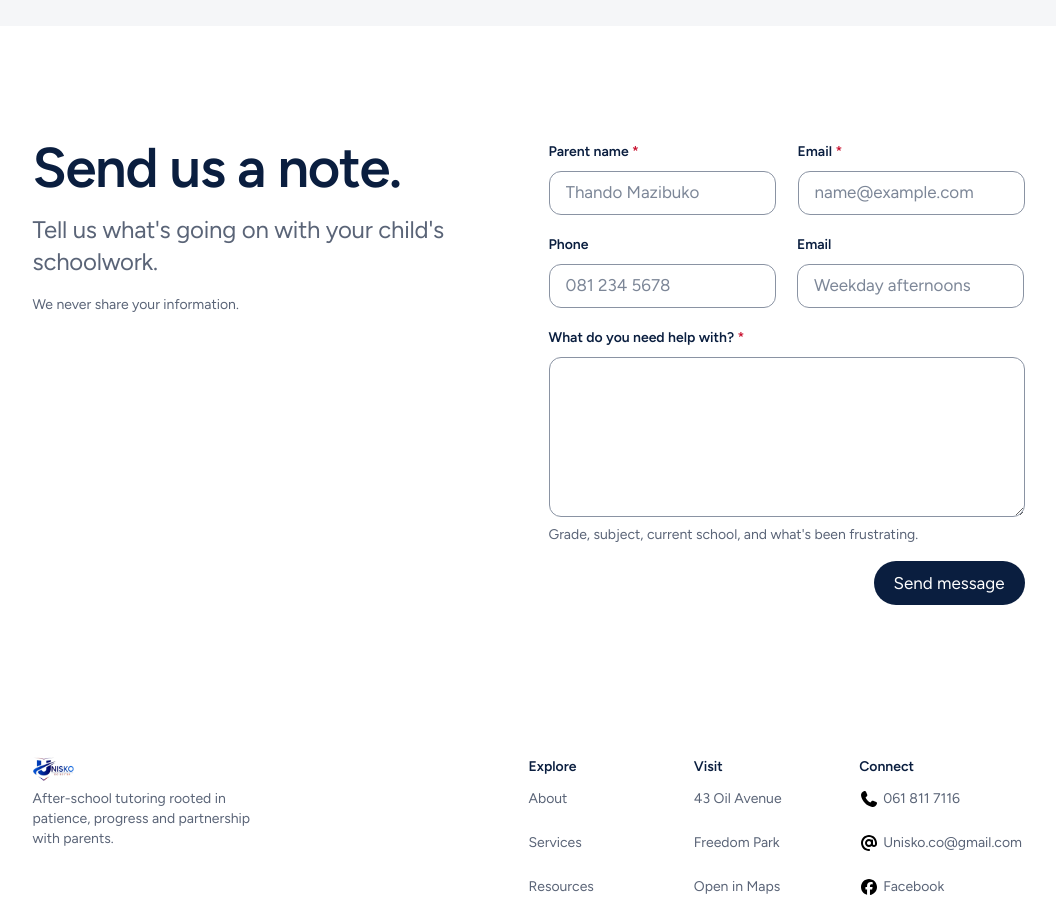
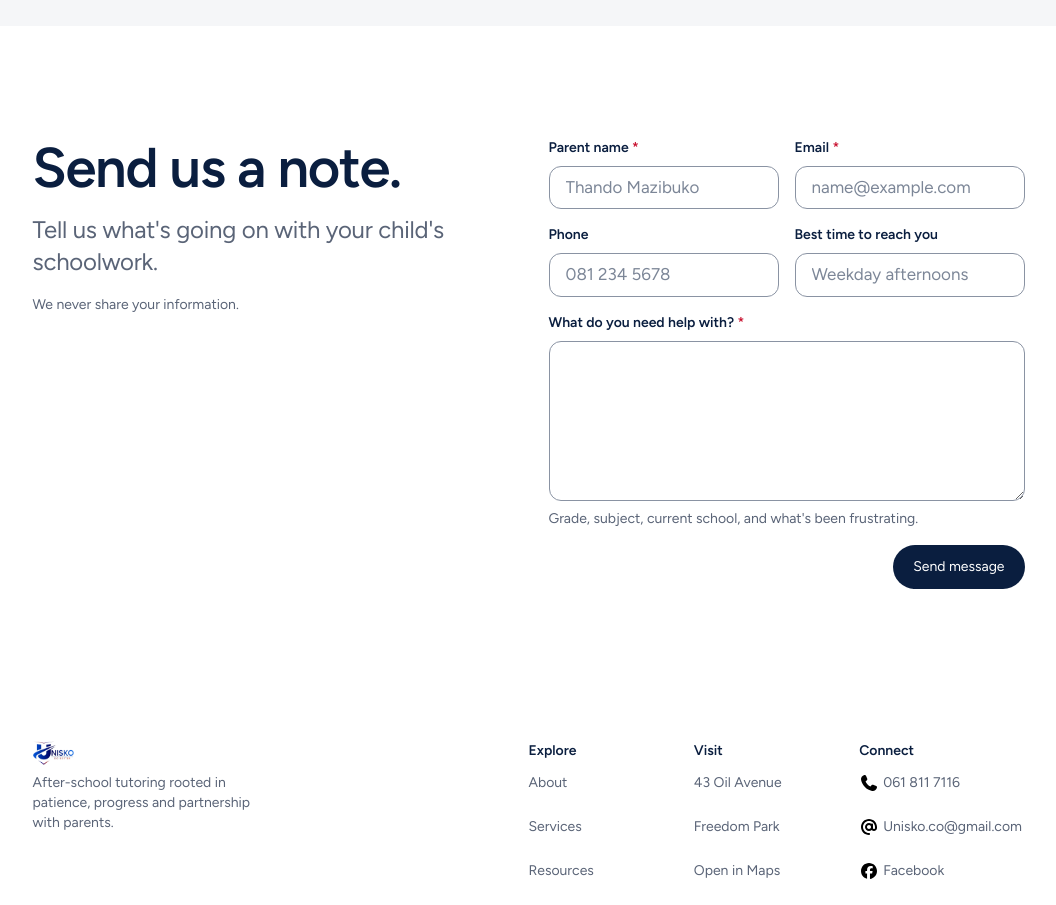
Before and after one commit to chillz-the-first/unisko, a React (Vite) app: page /contact in a window 1280 px wide. Shown: the part 1980-2885 px from the top of the page, without its empty margins (104-1160 px from the left). Built offline with nearby package versions, Linux system fonts and the light colour scheme.

Commit message:
Added success screen, fixed form bugs, and Button accepts different types

```diff
--- a/src/components/Button.jsx
+++ b/src/components/Button.jsx
@@ -7,7 +7,7 @@ const styles = {
     ink: "bg-navy hover:bg-body text-white",
 };
 
-const Button = ({variant = "filled", to, href, external = false, children, disabled = false ,onClick}) => {
+const Button = ({variant = "filled", to, href, external = false, children, disabled = false ,onClick, type = "button"}) => {
     const base = `inline-flex items-center justify-center min-h-[44px] px-5 rounded-full ${styles[variant]}
         disabled:opacity-50 disabled:cursor-not-allowed`;
 
@@ -25,7 +25,7 @@ const Button = ({variant = "filled", to, href, external = false, children, disab
     }
 
     return (
-        <button type="button" className={base} onClick={onClick} disabled={disabled}>{children}</button>
+        <button type={type} className={base} onClick={onClick} disabled={disabled}>{children}</button>
     );
 };
 
--- a/src/components/ContactForm.jsx
+++ b/src/components/ContactForm.jsx
@@ -1,57 +1,66 @@
-import {useRef, useState} from "react";
+import {useEffect, useRef, useState} from "react";
 import Button from "./Button.jsx";
+
+const fieldClass =
+    "block w-full rounded-xl border border-field-border px-4 py-2 text-body placeholder:text-body/60";
+const labelClass = "block text-navy text-sm font-semibold";
 
 const ContactForm = () => {
     const [form, setForm] = useState({
         name: "", email: "", phone: "", available: "", query: "",
     });
-
-    const [errors, setErrors] = useState({
-        name: "", email: "", query: "",
-    });
-
+    const [errors, setErrors] = useState({});
     const [status, setStatus] = useState("idle");
 
     const nameRef = useRef(null);
     const emailRef = useRef(null);
     const queryRef = useRef(null);
+    const successRef = useRef(null);
 
     function handleChange (e) {
-        setForm({
-            ...form,
-            [e.target.name]: e.target.value,
-        });
+        const {name, value} = e.target;
+        setForm((prev) => ({ ...prev, [name]: value }));
+        setErrors((prev) => ({ ...prev, [name]: "" }));
     }
+
+    function reset() {
+        setForm({name: "", email: "", phone: "", available: "", query: ""});
+        setErrors({});
+        setStatus("idle");
+    }
+
+    useEffect(() => {
+        if (status !== "success") return;
+
+        successRef.current?.focus();
+
+        const timer = setTimeout(reset, 30000);
+        return () => clearTimeout(timer);
+    },[status]);
 
     async function handleSubmit(e) {
         e.preventDefault();
         const newErrors = {};
 
-        if (!form.name) {
-            newErrors.name = "Please enter your name";
+        if (!form.name.trim()) {
+            newErrors.name = "Please enter your name.";
         }
-        if (!form.email) {
-            newErrors.email = "Please enter your email";
+        if (!form.email.trim()) {
+            newErrors.email = "Please enter your email address.";
         }
         else if (!form.email.includes("@")) {
-            newErrors.email = "Email must include an @";
+            newErrors.email = "Email must include an @, like name@example.com";
         }
-        if (!form.query) {
-            newErrors.query = "Please enter your query";
+        if (!form.query.trim()) {
+            newErrors.query = "Tell us a little about what you need.";
         }
 
         if (Object.keys(newErrors).length > 0) {
             setErrors(newErrors);
 
-            if (newErrors.name) {
-                nameRef.current.focus();
-            }
-            else if (newErrors.email) {
-                emailRef.current.focus();
-            }
-            else if (newErrors.query) {
-                queryRef.current.focus();
-            }
+            if (newErrors.name) nameRef.current.focus();
+            else if (newErrors.email) emailRef.current.focus();
+            else if (newErrors.query) queryRef.current.focus();
 
             return;
         }
@@ -61,7 +70,7 @@ const ContactForm = () => {
             _subject: `New message from ${form.name}`,
         };
         setStatus("submitting");
-        setErrors({name: "", email: "", query: "",});
+        setErrors({});
 
         try {
             const response = await fetch('https://formspree.io/f/xyegeaer', {
@@ -73,90 +82,93 @@ const ContactForm = () => {
                 body: JSON.stringify(payload),
             });
 
-            if (response.ok) {
-                setStatus('success');
+            setStatus(response.ok ? "success" : "error");
         }
-            else {
-                setStatus('error');
-            }
-        }
-        catch (e) {
+        catch {
             setStatus('error')
         }
     }
 
+    if (status === "success") {
+        return(
+            <div className="flex flex-col items-center justify-center space-y-2">
+                <h3 ref={successRef} tabIndex={-1} className="text-navy text-title font-semibold">
+                    Thanks for reaching out.
+                </h3>
+                <p className="text-lede text-muted">We'll get back to you within 48 hours.</p>
+                <Button variant="outline" onClick={reset}>Send another message.</Button>
+            </div>
+        );
+    }
+
     return (
-        <div className="space-y-4">
-            <form noValidate>
-                <div className="flex flex-col md:flex-row items-center justify-between gap-4 mb-4">
+        <form noValidate onSubmit={handleSubmit} className={"space-y-4"}>
+            <div className="grid grid-cols-1 md:grid-cols-2 gap-4">
                 <div className="space-y-2">
-                        <label htmlFor="name" className="text-navy text-sm font-semibold">
+                    <label htmlFor="name" className={labelClass}>
                         Parent name <span className="text-red">*</span>
                     </label>
                     <input type="text" name="name" id="name" placeholder="Thando Mazibuko"
                            autoComplete="name" aria-required="true" value={form.name} onChange={handleChange}
-                               aria-invalid={!!errors.name} aria-describedby="name-err" ref={nameRef}
-                               className="rounded-xl border border-field-border px-4 py-2 text-body placeholder:text-body/60"
+                           aria-invalid={!!errors.name} ref={nameRef} className={fieldClass}
+                           aria-describedby={errors.name ? "name-err" : undefined}
                     />
-                        {errors.name && (<p id='name-err' role='alert' className="text-xs text-red">{errors.name}</p>)}
+                    {errors.name && (<p id='name-err' role='alert' className="text-sm text-danger">{errors.name}</p>)}
                 </div>
 
                 <div className="space-y-2">
-                        <label htmlFor="email" className="text-navy text-sm font-semibold">
+                    <label htmlFor="email" className={labelClass}>
                         Email <span className="text-red">*</span>
                     </label>
                     <input type="email" name="email" id="email" placeholder="name@example.com"
                            autoComplete="email" aria-required="true" value={form.email} onChange={handleChange}
-                               aria-invalid={!!errors.email} aria-describedby="email-err" ref={emailRef}
-                               className="rounded-xl border border-field-border px-4 py-2 text-body placeholder:text-body/60"
+                           aria-invalid={!!errors.email} ref={emailRef} className={fieldClass}
+                           aria-describedby={errors.email ? "email-err" : undefined}
                     />
-                        {errors.email && (<p id='email-err' role='alert' className="text-xs text-red">{errors.email}</p>)}
+                    {errors.email && (<p id='email-err' role='alert' className="text-sm text-danger">{errors.email}</p>)}
                 </div>
             </div>
 
-                <div className="flex flex-col md:flex-row items-center justify-between gap-4 mb-4">
+            <div className="grid grid-cols-1 md:grid-cols-2 gap-4">
                 <div className="space-y-2">
-                        <label htmlFor="phone" className="text-navy text-sm font-semibold">
-                            Phone
-                        </label>
+                    <label htmlFor="phone" className={labelClass}>Phone</label>
                     <input type="tel" name="phone" id="phone" placeholder="081 234 5678" inputMode="tel"
-                               aria-required="true" value={form.phone} onChange={handleChange}
-                               className="rounded-xl border border-field-border px-4 py-2 text-body placeholder:text-body/60"/>
+                           value={form.phone} onChange={handleChange} autoComplete="phone" className={fieldClass}
+                    />
                 </div>
 
                 <div className="space-y-2">
-                        <label htmlFor="available" className="text-navy text-sm font-semibold">
-                            Email
-                        </label>
+                    <label htmlFor="available" className={labelClass}>Best time to reach you</label>
                     <input type="text" name="available" id="available" placeholder="Weekday afternoons"
-                               aria-required="true" value={form.available} onChange={handleChange}
-                               className="rounded-xl border border-field-border px-4 py-2 text-body placeholder:text-body/60"/>
+                           value={form.available} onChange={handleChange} className={fieldClass}
+                    />
                 </div>
             </div>
 
-                <div className="w-full space-y-2">
-                    <label htmlFor="query" className="text-navy text-sm font-semibold">
+            <div className="space-y-2">
+                <label htmlFor="query" className={labelClass}>
                     What do you need help with? <span className="text-red">*</span>
                 </label>
                 <textarea name="query" id="query"
                           aria-required="true" value={form.query} onChange={handleChange}
-                              aria-invalid={!!errors.query} aria-describedby="query-err" ref={queryRef}
-                              className="block min-h-[10rem] w-full rounded-xl border border-field-border px-4 py-2"
+                          aria-invalid={!!errors.query} ref={queryRef} className={`${fieldClass} min-h-[10rem]`}
+                          aria-describedby={errors.name ? "query-help query-err" : "query-help"}
                 />
-                    {errors.query && (<p id='query-err' role='alert' className="text-xs text-red">{errors.query}</p>)}
-                    <p className="text-sm text-muted">
+                {errors.query && (<p id='query-err' role='alert' className="text-sm text-danger">{errors.query}</p>)}
+                <p id="query-help" className="text-sm text-muted">
                     Grade, subject, current school, and what's been frustrating.
                 </p>
             </div>
 
-                <div className="mt-4 flex justify-end">
-                    <Button onClick={handleSubmit} disabled={status === "submitting"} variant="ink">
+            <div className="flex flex-col md:flex-row md:items-center md:justify-end gap-4">
+                <p aria-live="polite" className="text-sm text-danger">
+                    {status === "error" && "That didn't send. Please try again later, or message us on WhatsApp."}
+                    <Button disabled={status === "submitting"} variant="ink" type="submit">
                         {status === "submitting" ? "Sending..." : "Send message"}
                     </Button>
+                </p>
             </div>
-
         </form>
-        </div>
     );
 };
 
```
Lines whose indentation alone changed are shown as unchanged.
